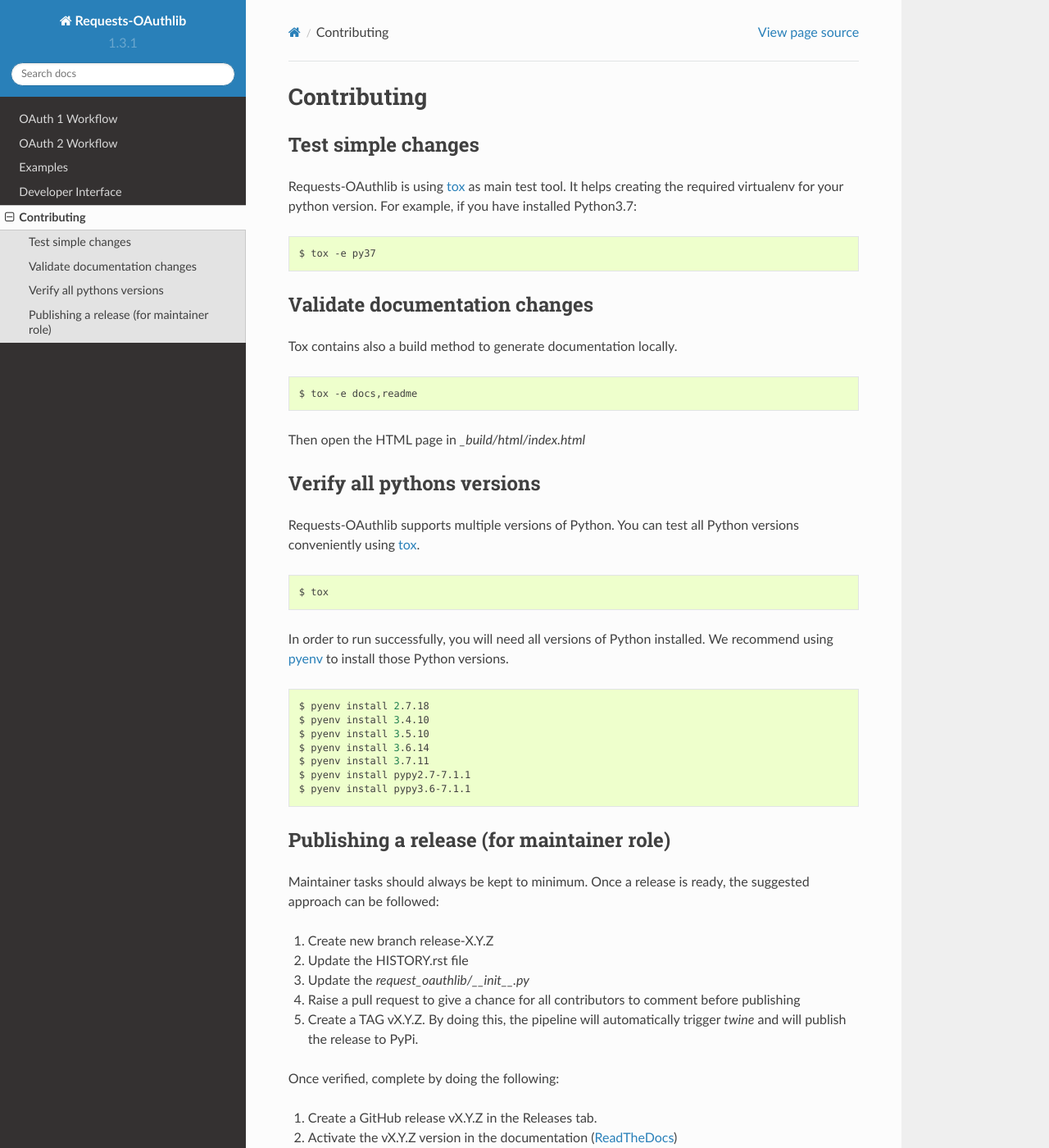
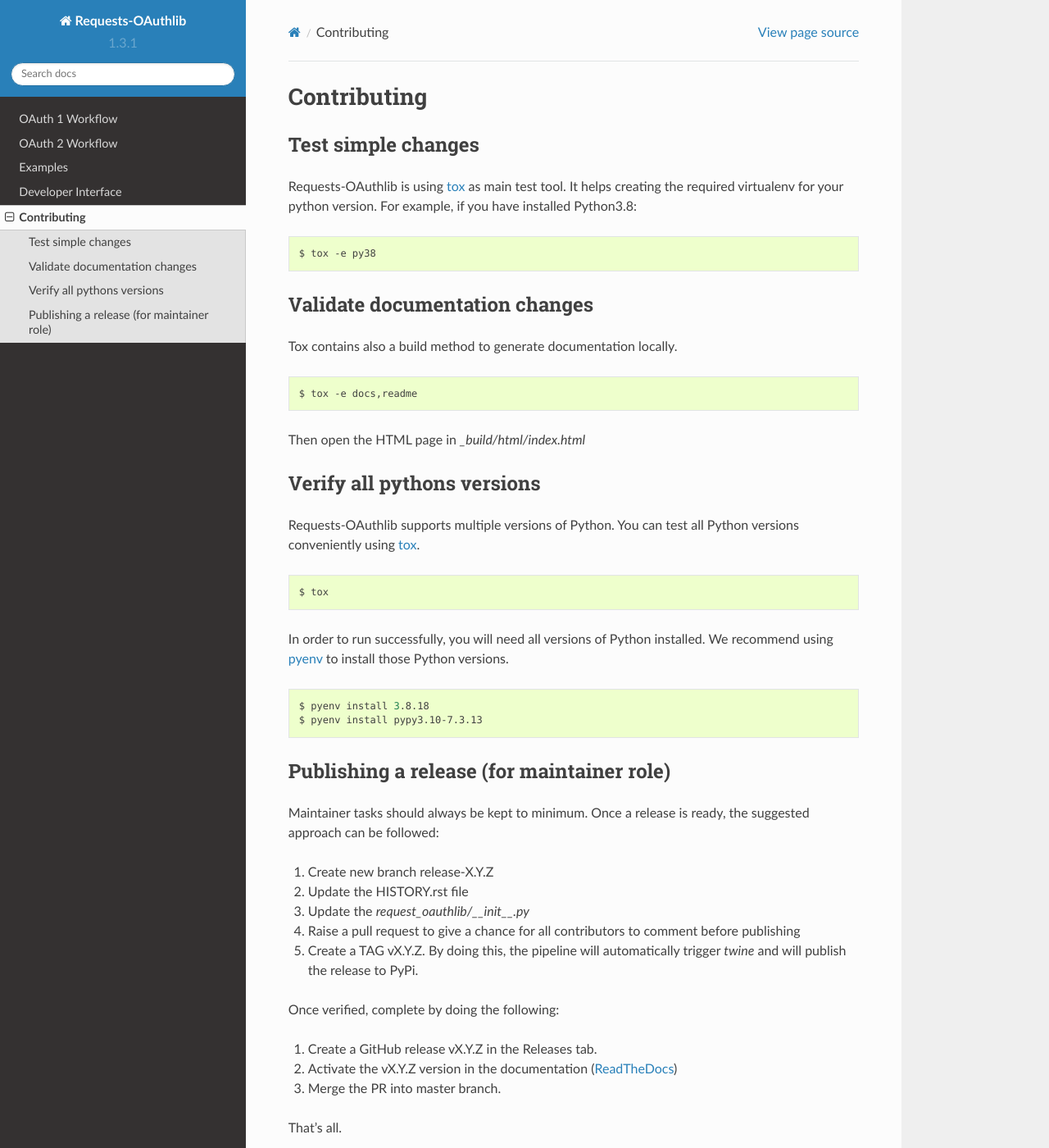
Before and after one commit to requests/requests-oauthlib, a Sphinx documentation site: the page built from docs/contributing.rst, in a window 1280 px wide and 1400 px high. Shown: the whole window at 82% size. Built offline with Sphinx 7.4.7 and the Read the Docs theme 2.0.0, drawn with Linux system fonts in a browser that asks for light colours.

Commit message:
Removed deprecated python versions, following oauthlib downstream compatibility

```diff
--- a/docs/contributing.rst
+++ b/docs/contributing.rst
@@ -7,11 +7,11 @@
 
 Requests-OAuthlib is using `tox`_ as main test tool.
 It helps creating the required virtualenv for your python version.
-For example, if you have installed Python3.7:
+For example, if you have installed Python3.8:
 
 .. sourcecode:: bash
 
-   $ tox -e py37
+   $ tox -e py38
 
 
 Validate documentation changes
@@ -40,13 +40,8 @@
 
 .. sourcecode:: bash
 
-   $ pyenv install 2.7.18
-   $ pyenv install 3.4.10
-   $ pyenv install 3.5.10
-   $ pyenv install 3.6.14
-   $ pyenv install 3.7.11
-   $ pyenv install pypy2.7-7.1.1
-   $ pyenv install pypy3.6-7.1.1
+   $ pyenv install 3.8.18
+   $ pyenv install pypy3.10-7.3.13
 
 
 Publishing a release (for maintainer role)
```
Also changed, not shown: AUTHORS.rst (+5 -5 lines), 1 other file.
